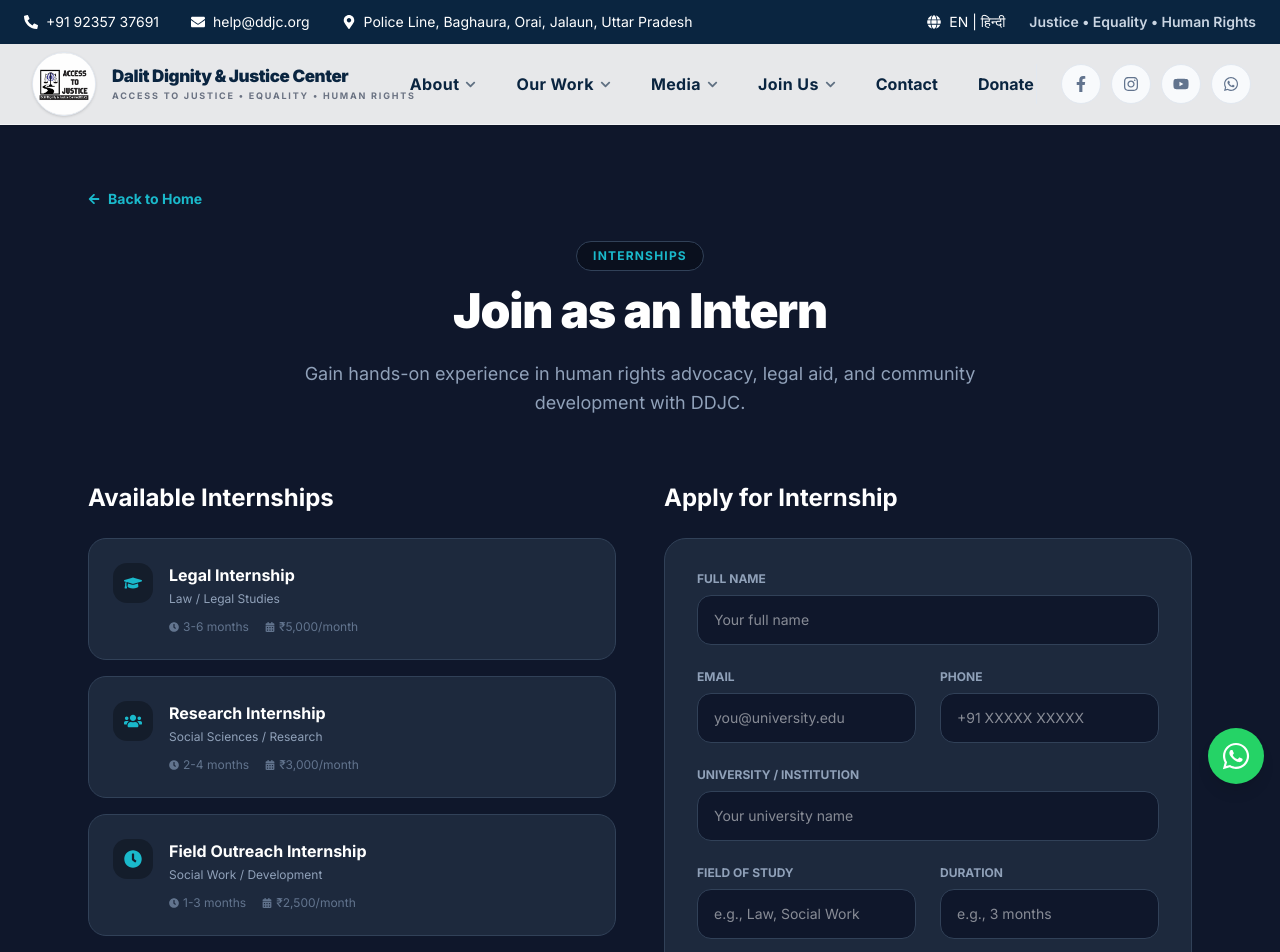
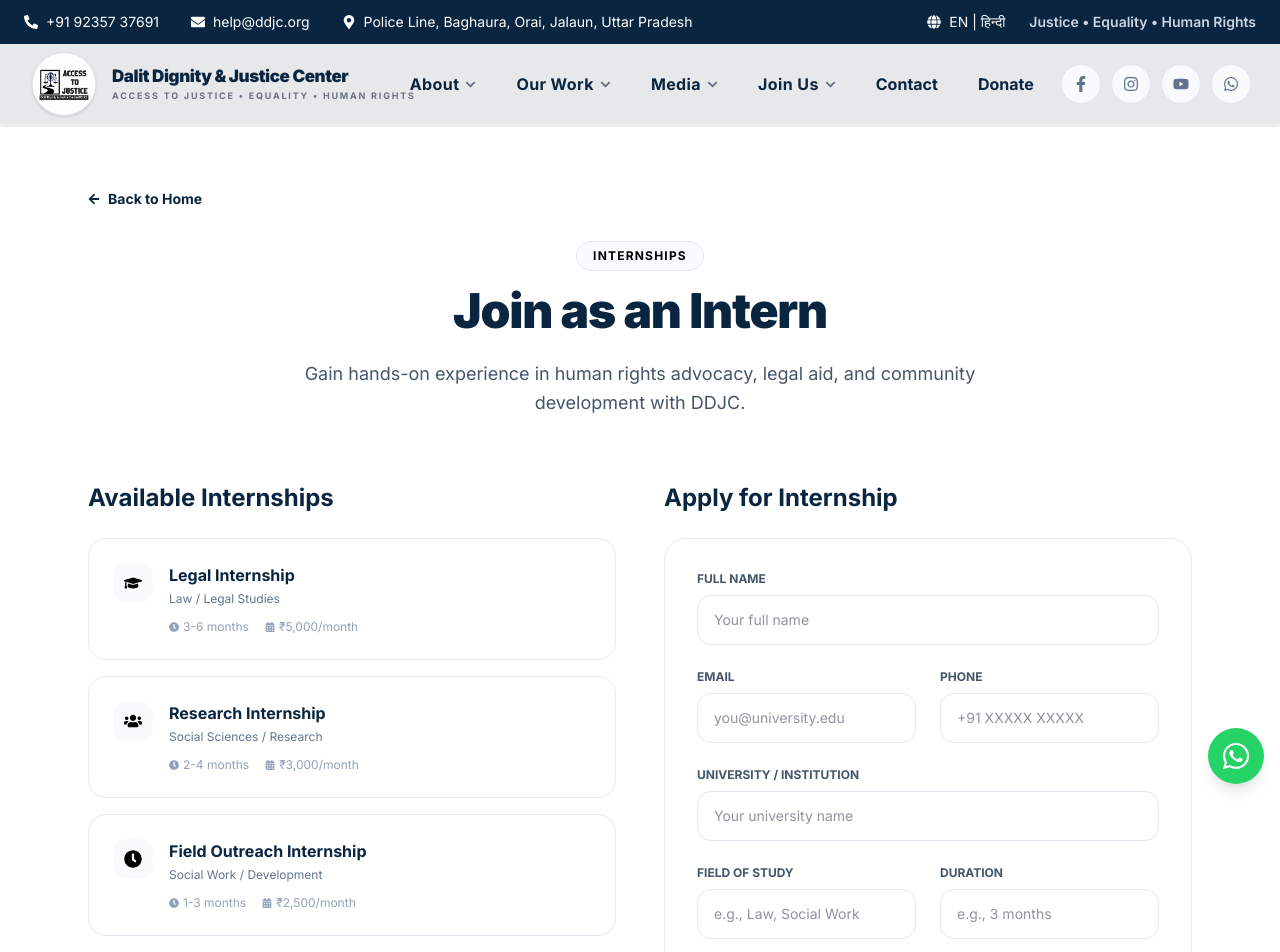
Before and after one commit to Saksham9065/ddjcprayas, a Next.js app: page /join/internships in a window 1280 px wide. Shown: the top 952 px of the page. Built offline with nearby package versions, Linux system fonts and the light colour scheme.

Commit message:
Make join pages (careers, internships, volunteers) white background

```diff
--- a/app/(website)/join/internships/page.tsx
+++ b/app/(website)/join/internships/page.tsx
@@ -28,29 +28,29 @@ export default function InternshipsPage() {
   };
 
   return (
-    <div className="bg-slate-900 min-h-screen py-16">
+    <div className="bg-white min-h-screen py-16">
       <div className="container mx-auto px-6 max-w-6xl">
         <div className="mb-8">
-          <Link href="/" className="flex items-center gap-2 text-[#1ab9cb] font-bold text-sm hover:underline">
+          <Link href="/" className="flex items-center gap-2 text-[#0A2540] font-bold text-sm hover:underline">
             <FaArrowLeft size={12} /> Back to Home
           </Link>
         </div>
 
         <div className="text-center max-w-3xl mx-auto mb-16">
-          <span className="bg-black/30 text-[#1ab9cb] px-4 py-1.5 rounded-full text-xs font-bold uppercase tracking-widest border border-slate-700 inline-block mb-4">
+          <span className="bg-slate-50 text-[#000000] px-4 py-1.5 rounded-full text-xs font-bold uppercase tracking-widest border border-slate-200 inline-block mb-4">
             Internships
           </span>
-          <h1 className="text-4xl md:text-5xl font-black text-white tracking-tight mb-6">
+          <h1 className="text-4xl md:text-5xl font-black text-[#0A2540] tracking-tight mb-6">
             Join as an Intern
           </h1>
-          <p className="text-slate-400 text-base md:text-lg leading-relaxed">
+          <p className="text-slate-600 text-base md:text-lg leading-relaxed">
             Gain hands-on experience in human rights advocacy, legal aid, and community development with DDJC.
           </p>
         </div>
 
         <div className="grid lg:grid-cols-2 gap-12">
           <div>
-            <h2 className="text-2xl font-bold text-white mb-6">Available Internships</h2>
+<h2 className="text-2xl font-bold text-[#0A2540] mb-6">Available Internships</h2>
                 <div className="space-y-4">
                   {[
                     { title: "Legal Internship", field: "Law / Legal Studies", duration: "3-6 months", stipend: "₹5,000/month", icon: FaGraduationCap },
@@ -58,15 +58,15 @@ export default function InternshipsPage() {
                     { title: "Field Outreach Internship", field: "Social Work / Development", duration: "1-3 months", stipend: "₹2,500/month", icon: FaClock },
                     { title: "Media & Communications", field: "Journalism / Mass Comm", duration: "2-3 months", stipend: "₹3,000/month", icon: FaCalendarAlt },
                   ].map((internship, index) => (
-                <div key={index} className="bg-slate-800 p-6 rounded-2xl border border-slate-700 hover:border-[#1ab9cb]/30 transition-colors">
+                    <div key={index} className="bg-white p-6 rounded-2xl border border-slate-200 hover:border-[#1ab9cb]/30 transition-colors">
                       <div className="flex items-start gap-4">
-                    <div className="w-10 h-10 rounded-xl bg-black/30 text-[#1ab9cb] flex items-center justify-center shrink-0">
+                        <div className="w-10 h-10 rounded-xl bg-slate-50 text-[#000000] flex items-center justify-center shrink-0">
                           <internship.icon size={18} />
                         </div>
                         <div className="flex-1">
-                      <h3 className="font-bold text-white text-base">{internship.title}</h3>
-                      <p className="text-slate-400 text-xs mt-1">{internship.field}</p>
-                      <div className="flex items-center gap-4 mt-3 text-xs text-slate-500">
+                          <h3 className="font-bold text-[#0A2540] text-base">{internship.title}</h3>
+                          <p className="text-slate-500 text-xs mt-1">{internship.field}</p>
+                          <div className="flex items-center gap-4 mt-3 text-xs text-slate-400">
                             <span className="flex items-center gap-1"><FaClock size={10} /> {internship.duration}</span>
                             <span className="flex items-center gap-1"><FaCalendarAlt size={10} /> {internship.stipend}</span>
                           </div>
@@ -78,97 +78,97 @@ export default function InternshipsPage() {
           </div>
 
           <div>
-            <h2 className="text-2xl font-bold text-white mb-6">Apply for Internship</h2>
-            <div className="bg-slate-800 p-8 rounded-3xl border border-slate-700">
+            <h2 className="text-2xl font-bold text-[#0A2540] mb-6">Apply for Internship</h2>
+            <div className="bg-white p-8 rounded-3xl border border-slate-200">
               {success && (
-                <div className="mb-6 p-4 bg-emerald-500/10 border border-emerald-500/30 rounded-2xl text-emerald-400 text-sm font-semibold">
+                <div className="mb-6 p-4 bg-emerald-50 border border-emerald-200 rounded-2xl text-emerald-800 text-sm font-semibold">
                   Application submitted successfully! We will review your profile and get back to you.
                 </div>
               )}
 
               <form onSubmit={handleSubmit} className="space-y-6">
                 <div>
-                  <label className="block text-xs font-bold uppercase text-slate-400 mb-2">Full Name</label>
+                  <label className="block text-xs font-bold uppercase text-slate-600 mb-2">Full Name</label>
                   <input
                     type="text"
                     required
                     value={formData.name}
                     onChange={(e) => setFormData({ ...formData, name: e.target.value })}
-                    className="w-full px-4 py-3.5 rounded-xl border border-slate-700 bg-slate-900 text-white text-sm focus:outline-none focus:border-[#1ab9cb]"
+                    className="w-full px-4 py-3.5 rounded-xl border border-slate-200 bg-white text-slate-800 text-sm focus:outline-none focus:border-[#000000]"
                     placeholder="Your full name"
                   />
                 </div>
 
                 <div className="grid grid-cols-2 gap-6">
                   <div>
-                    <label className="block text-xs font-bold uppercase text-slate-400 mb-2">Email</label>
+                    <label className="block text-xs font-bold uppercase text-slate-600 mb-2">Email</label>
                     <input
                       type="email"
                       required
                       value={formData.email}
                       onChange={(e) => setFormData({ ...formData, email: e.target.value })}
-                      className="w-full px-4 py-3.5 rounded-xl border border-slate-700 bg-slate-900 text-white text-sm focus:outline-none focus:border-[#1ab9cb]"
+                      className="w-full px-4 py-3.5 rounded-xl border border-slate-200 bg-white text-slate-800 text-sm focus:outline-none focus:border-[#000000]"
                       placeholder="you@university.edu"
                     />
                   </div>
                   <div>
-                    <label className="block text-xs font-bold uppercase text-slate-400 mb-2">Phone</label>
+                    <label className="block text-xs font-bold uppercase text-slate-600 mb-2">Phone</label>
                     <input
                       type="tel"
                       required
                       value={formData.phone}
                       onChange={(e) => setFormData({ ...formData, phone: e.target.value })}
-                      className="w-full px-4 py-3.5 rounded-xl border border-slate-700 bg-slate-900 text-white text-sm focus:outline-none focus:border-[#1ab9cb]"
+                      className="w-full px-4 py-3.5 rounded-xl border border-slate-200 bg-white text-slate-800 text-sm focus:outline-none focus:border-[#000000]"
                       placeholder="+91 XXXXX XXXXX"
                     />
                   </div>
                 </div>
 
                 <div>
-                  <label className="block text-xs font-bold uppercase text-slate-400 mb-2">University / Institution</label>
+                  <label className="block text-xs font-bold uppercase text-slate-600 mb-2">University / Institution</label>
                   <input
                     type="text"
                     required
                     value={formData.university}
                     onChange={(e) => setFormData({ ...formData, university: e.target.value })}
-                    className="w-full px-4 py-3.5 rounded-xl border border-slate-700 bg-slate-900 text-white text-sm focus:outline-none focus:border-[#1ab9cb]"
+                    className="w-full px-4 py-3.5 rounded-xl border border-slate-200 bg-white text-slate-800 text-sm focus:outline-none focus:border-[#000000]"
                     placeholder="Your university name"
                   />
                 </div>
 
                 <div className="grid grid-cols-2 gap-6">
                   <div>
-                    <label className="block text-xs font-bold uppercase text-slate-400 mb-2">Field of Study</label>
+                    <label className="block text-xs font-bold uppercase text-slate-600 mb-2">Field of Study</label>
                     <input
                       type="text"
                       required
                       value={formData.field}
                       onChange={(e) => setFormData({ ...formData, field: e.target.value })}
-                      className="w-full px-4 py-3.5 rounded-xl border border-slate-700 bg-slate-900 text-white text-sm focus:outline-none focus:border-[#1ab9cb]"
+                      className="w-full px-4 py-3.5 rounded-xl border border-slate-200 bg-white text-slate-800 text-sm focus:outline-none focus:border-[#000000]"
                       placeholder="e.g., Law, Social Work"
                     />
                   </div>
                   <div>
-                    <label className="block text-xs font-bold uppercase text-slate-400 mb-2">Duration</label>
+                    <label className="block text-xs font-bold uppercase text-slate-600 mb-2">Duration</label>
                     <input
                       type="text"
                       required
                       value={formData.duration}
                       onChange={(e) => setFormData({ ...formData, duration: e.target.value })}
-                      className="w-full px-4 py-3.5 rounded-xl border border-slate-700 bg-slate-900 text-white text-sm focus:outline-none focus:border-[#1ab9cb]"
+                      className="w-full px-4 py-3.5 rounded-xl border border-slate-200 bg-white text-slate-800 text-sm focus:outline-none focus:border-[#000000]"
                       placeholder="e.g., 3 months"
                     />
                   </div>
                 </div>
 
                 <div>
-                  <label className="block text-xs font-bold uppercase text-slate-400 mb-2">Why DDJC?</label>
+                  <label className="block text-xs font-bold uppercase text-slate-600 mb-2">Why DDJC?</label>
                   <textarea
                     rows={4}
                     required
                     value={formData.message}
                     onChange={(e) => setFormData({ ...formData, message: e.target.value })}
-                    className="w-full px-4 py-3.5 rounded-xl border border-slate-700 bg-slate-900 text-white text-sm focus:outline-none focus:border-[#1ab9cb]"
+                    className="w-full px-4 py-3.5 rounded-xl border border-slate-200 bg-white text-slate-800 text-sm focus:outline-none focus:border-[#000000]"
                     placeholder="Tell us about your interest and goals..."
                   />
                 </div>
```
Also changed, not shown: app/(website)/join/careers/page.tsx (+24 -24 lines), app/(website)/join/volunteers/page.tsx (+25 -25 lines). Lines whose indentation alone changed are shown as unchanged.
